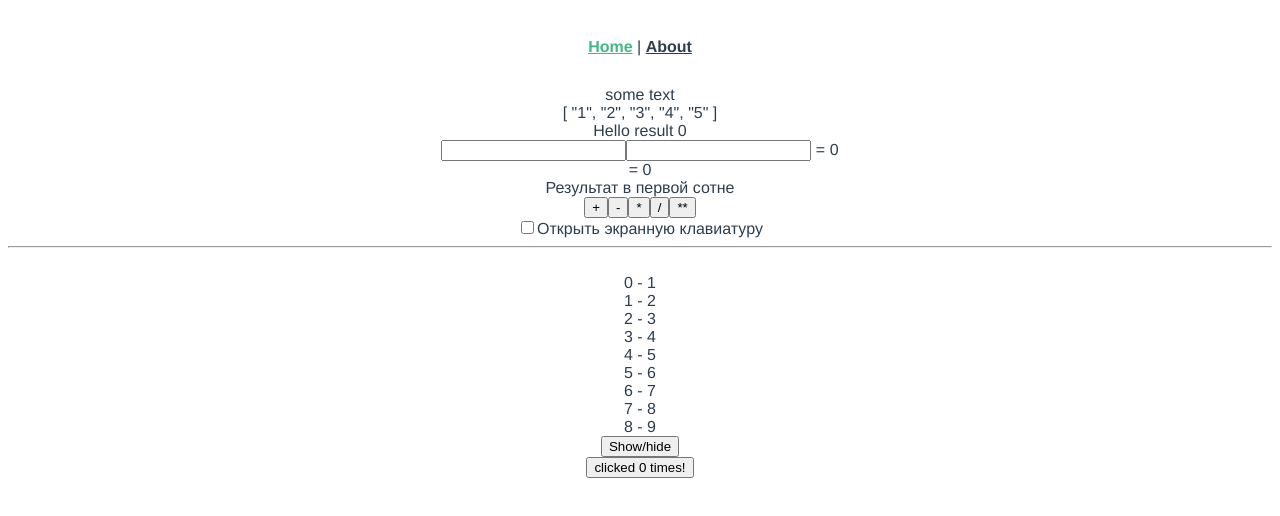
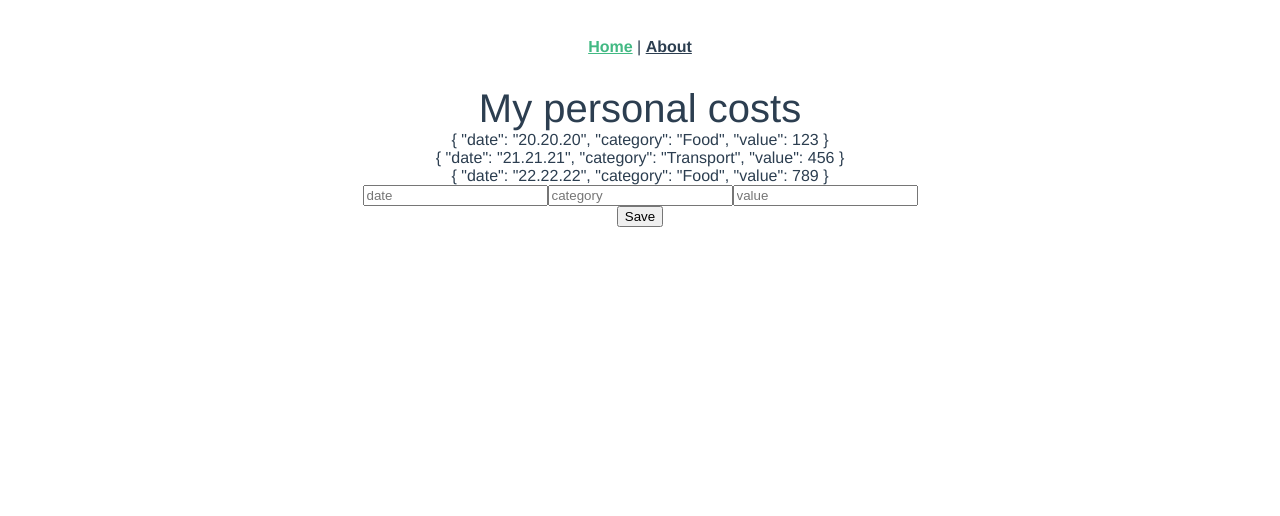
Before and after one commit to Symegu/fpvue, a Vue app: page /#/ in a window 1280 px wide. Shown: the top 516 px of the page. Built offline with nearby package versions, Linux system fonts and the light colour scheme.

Commit message:
2часть урока

```diff
--- /dev/null
+++ b/src/components/AddPaymentForm.vue
@@ -0,0 +1,42 @@
+<template>
+  <div class="form-wrapper">
+      <input v-model="date" placeholder="date" />
+      <input v-model="category" placeholder="category" />
+      <input v-model="value" placeholder="value" />
+      <br>
+      <button @click="onClickSave">Save</button>
+  </div>
+</template>
+
+<script>
+export default {
+  name: 'AddPaymentForm',
+  data () {
+    return {
+      date: '',
+      category: '',
+      value: ''
+    }
+  },
+  computed: {
+    getCurrentDate () {
+      const today = new Date()
+      const d = today.getDate()
+      const m = today.getMonth() + 1
+      const y = today.getFullYear()
+      return `${d}.${m}.${y}`
+    }
+  },
+  methods: {
+    onClickSave () {
+      const data = {
+        date: this.date || this.getCurrentDate,
+        category: this.category,
+        value: this.value
+      }
+      this.$emit('addNewPayment', data)
+      console.log(data)
+    }
+  }
+}
+</script>
--- /dev/null
+++ b/src/components/PaymentsDisplay.vue
@@ -0,0 +1,24 @@
+<template>
+  <div class="paymentsList">
+    <div class="paymentItem" v-for="(item, index) in items" :key="index">
+        {{ item }}
+    </div>
+  </div>
+</template>
+
+<script>
+export default {
+  name: 'PaymentsDisplay',
+  props: {
+    items: {
+      type: Array,
+      default: () => []
+      // validator: function (value) {
+      //   if (!Array.isArray(value)) {
+      //     alert('Alarm')
+      //   }
+      // }
+    }
+  }
+}
+</script>
--- a/src/views/HomeView.vue
+++ b/src/views/HomeView.vue
@@ -1,35 +1,65 @@
 <template>
   <div class="home">
-    {{ text }}
-    <br/>
-    {{ arr }}
-    <br>
-    <MyName msg="Hello" :text="text" :arr="arr"/>
-    <button @click="show=!show">Show/hide</button>
-    <myButton v-if="show"/>
+    <header>
+      <div :class="[$style.title]">My personal costs</div>
+    </header>
+    <main>
+      <PaymentsDisplay :items="paymentsList"/>
+      <AddPaymentForm @addNewPayment="addPaymentData"/>
+    </main>
   </div>
 </template>
 
 <script>
-// @ is an alias to /src
-import HelloWorld from '@/components/HelloWorld.vue'
-import myButton from '@/components/myButton.vue'
-
+import PaymentsDisplay from '@/components/PaymentsDisplay.vue'
+import AddPaymentForm from '@/components/AddPaymentForm.vue'
 export default {
-  name: 'HomeView',
   components: {
-    MyName: HelloWorld,
-    myButton
+    PaymentsDisplay,
+    AddPaymentForm
   },
   data () {
     return {
-      text: 'some text',
-      show: true,
-      arr: ['1', '2', '3', '4', '5']
+      paymentsList: []
+    }
+  },
+  methods: {
+    fetchData () {
+      return [
+        {
+          date: '20.20.20',
+          category: 'Food',
+          value: 123
+        },
+        {
+          date: '21.21.21',
+          category: 'Transport',
+          value: 456
+        },
+        {
+          date: '22.22.22',
+          category: 'Food',
+          value: 789
+        }
+      ]
+    },
+    addPaymentData (data) {
+      this.paymentsList.push(data)
+    }
+  },
+  created () {
+    this.paymentsList = this.fetchData()
+  },
+  computed: {
+    classes () {
+      return 'someClass'
     }
   }
 }
 </script>
 
-<style>
+<style lang="scss" module>
+.title {
+  font-size: 40px;
+}
 </style>
```
